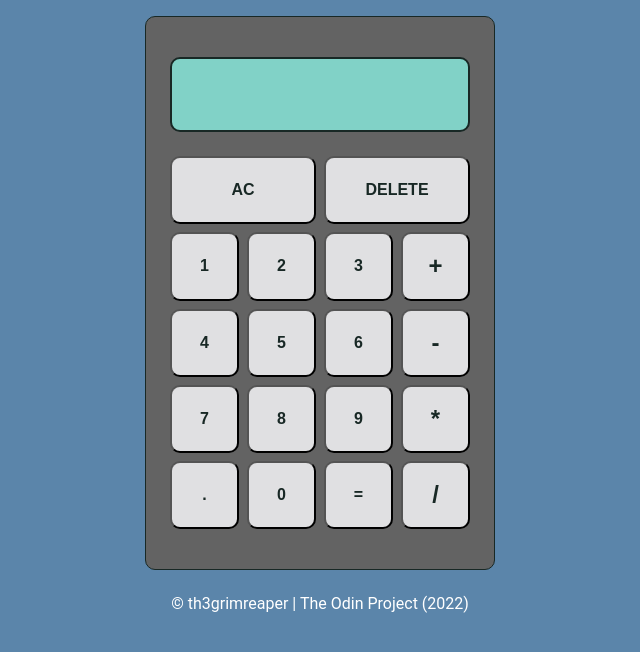
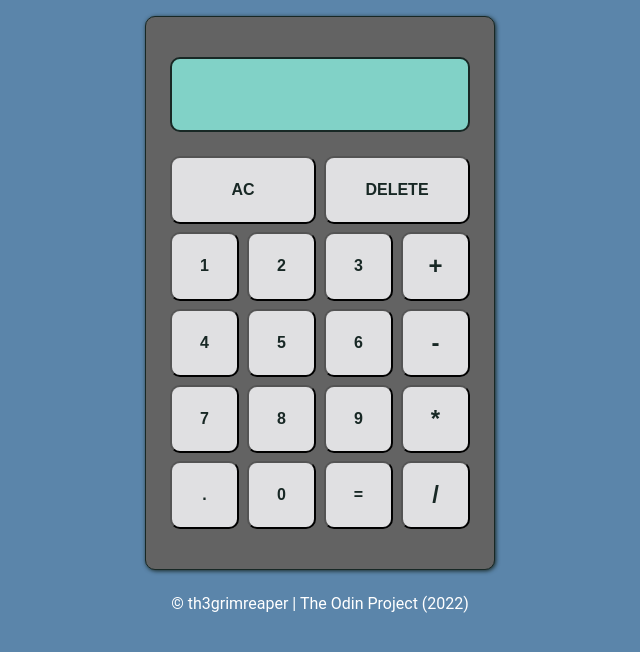
Before and after one commit to th3grimreaper/odin_calculator, a plain HTML site: page index.html in a window 1280 px wide. Shown: the whole page, without its empty margins (320-960 px from the left). Drawn offline with Linux system fonts and the light colour scheme.

Commit message:
add box-shadow to calc container

```diff
--- a/styles/style.css
+++ b/styles/style.css
@@ -36,6 +36,7 @@ body {
   border-radius: 10px;
   padding-top: 1em;
   background-color: var(--granite-grey);
+  box-shadow: 1px 1px 4px var(--dark-junglegreen);
 }
 
 .calc-inner-cont {
```
